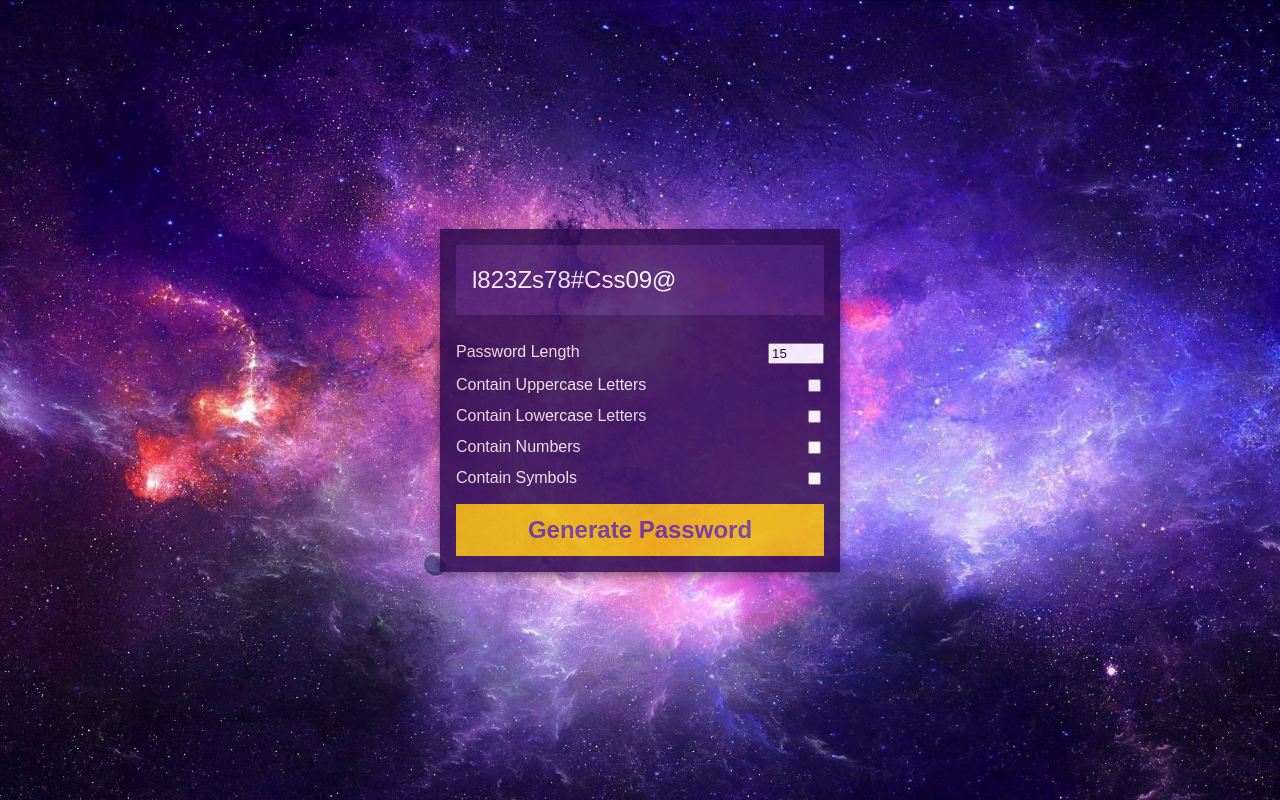
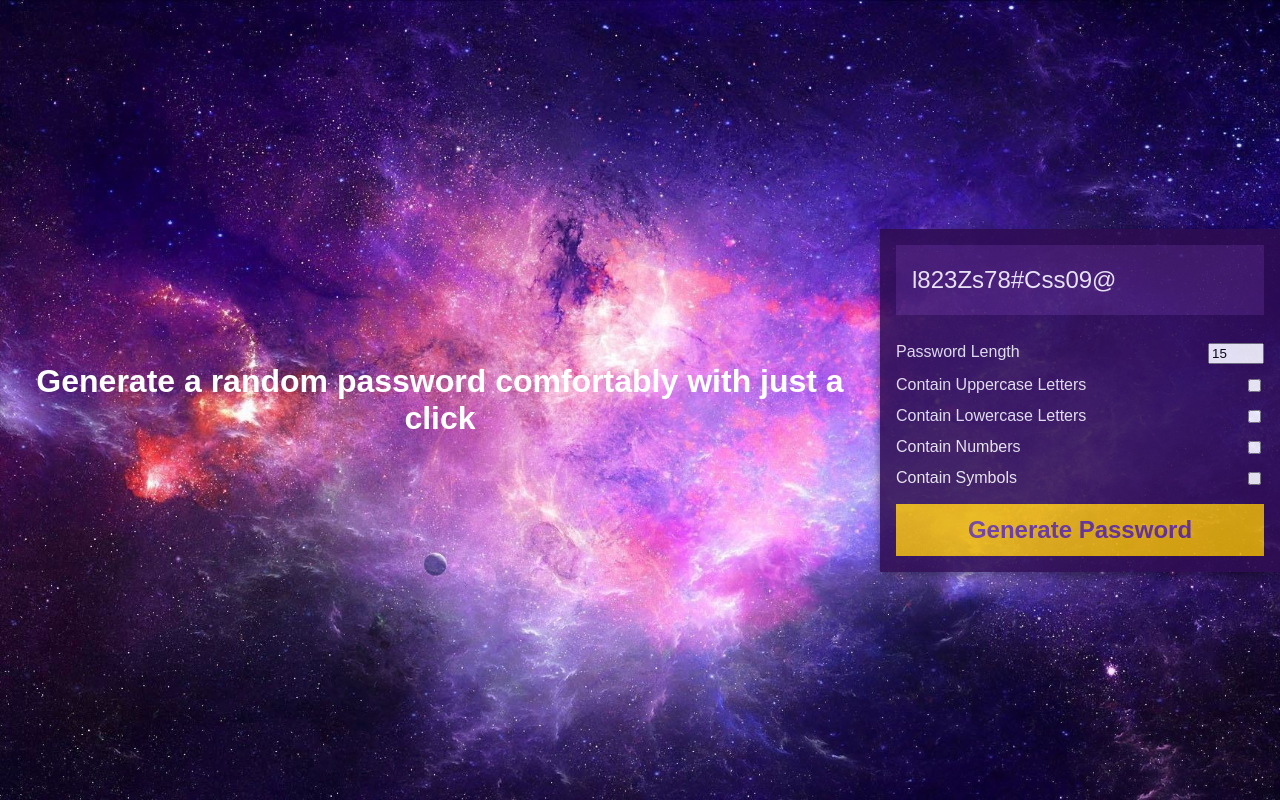
Before and after one commit to Aditya1219/aditya1219.github.io-passswordgenerator, a plain HTML site: page index.html in a window 1280 px wide. Drawn offline with Linux system fonts and the light colour scheme.

Commit message:
Update index.html

```diff
--- a/index.html
+++ b/index.html
@@ -10,6 +10,9 @@
 </head>
 
 <body>
+    <center>
+    <h1>Generate a random password comfortably with just a click</h1>
+    </center>
     <div class="pw-container">
         <div class="pw-header">
             <div class="pw">
```
